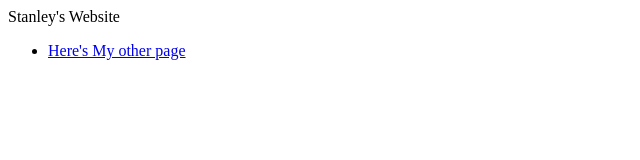
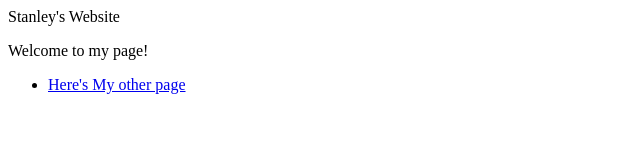
Before and after one commit to Sparkiwd/Sparkiwd.Github.io, a plain HTML site: page index.html in a window 1280 px wide. Shown: the whole page, without its empty margins (0-640 px from the left). Drawn offline with Linux system fonts and the light colour scheme.

Commit message:
Update index.html

```diff
--- a/index.html
+++ b/index.html
@@ -7,12 +7,13 @@
 	<Head>Stanley's Website</head>
 
 	<Body>
+	<p>Welcome to my page!</p>
+	</Body>
+<footer>
 	<nav>
 		<ul>
 		<li><a href="second.html">Here's My other page</a></li>
 		</ul>
 	</nav>
-
-	</Body>
-
+</footer>
 </html>
```
